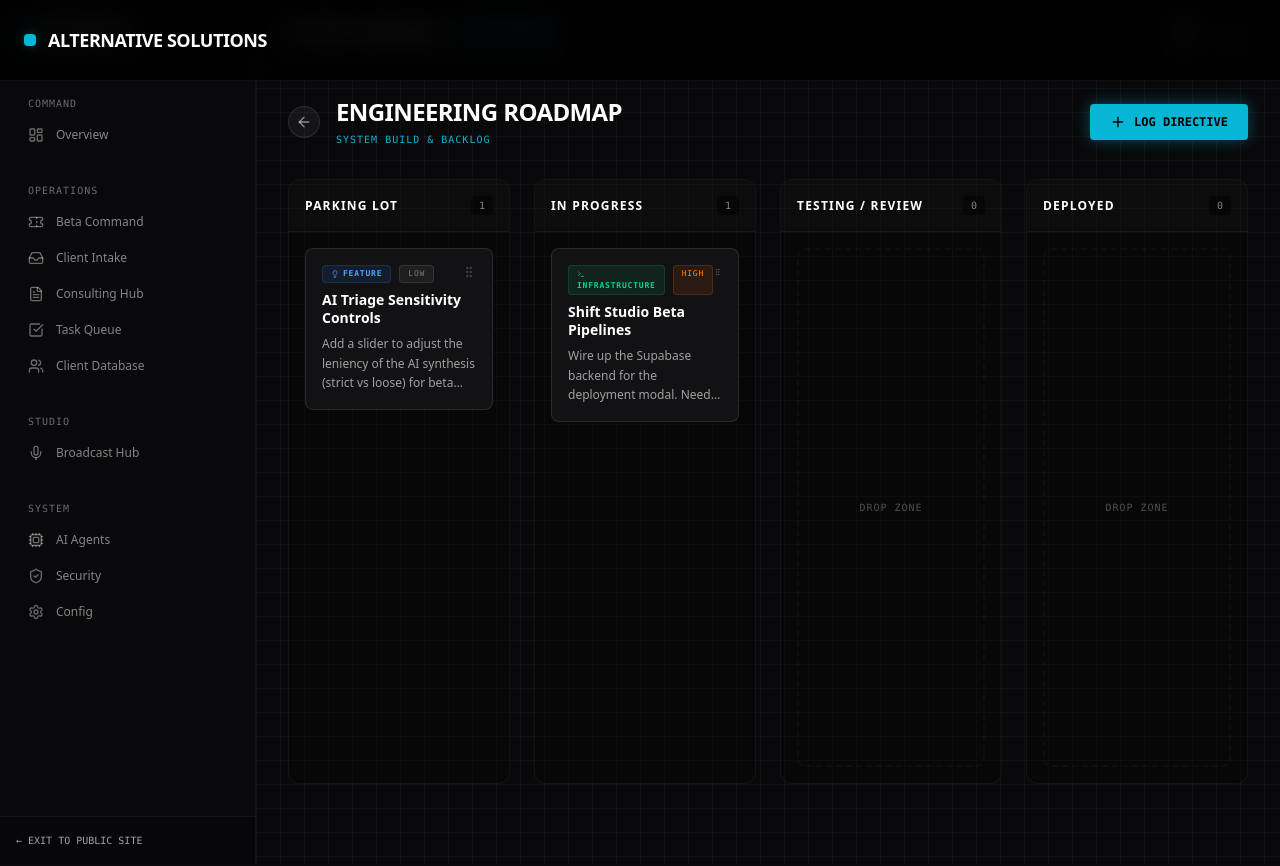
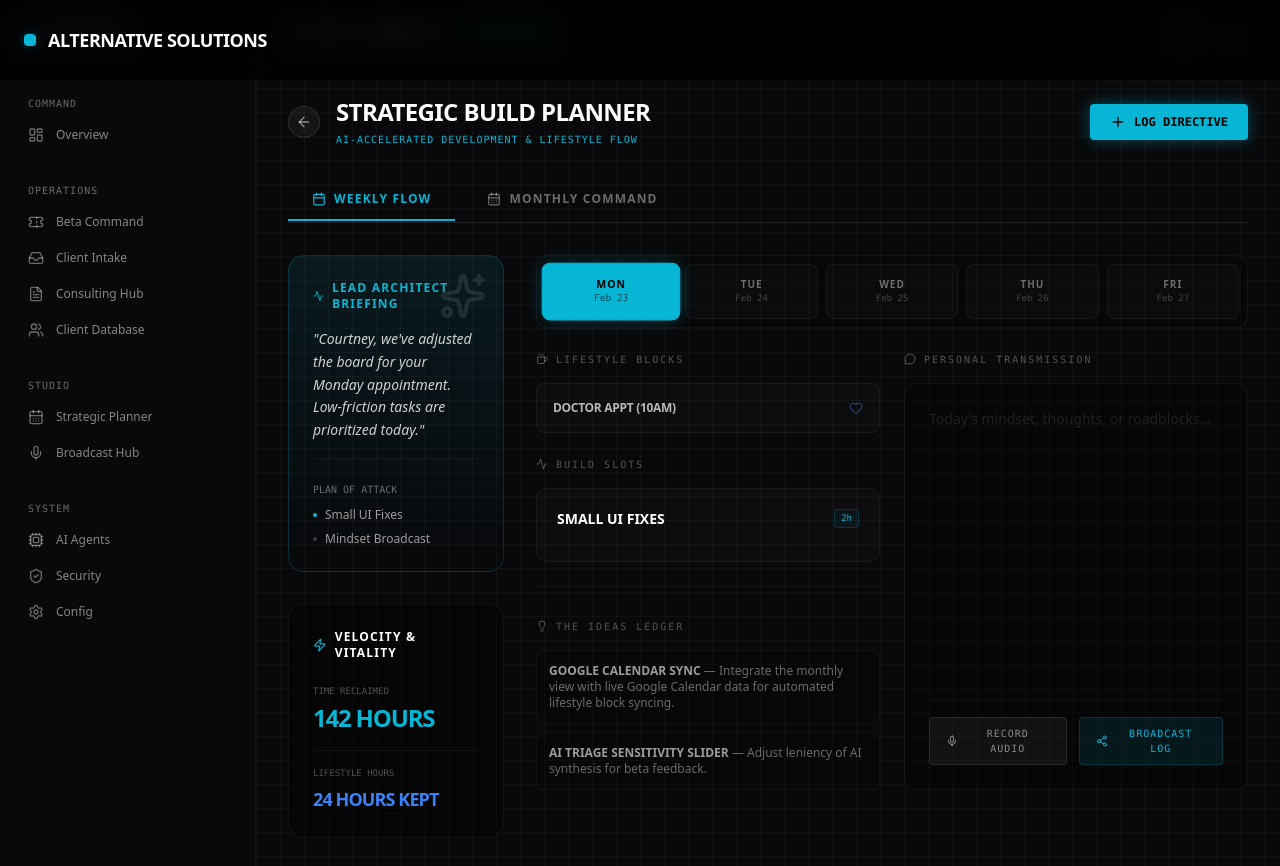
Before and after one commit to cs-alt-solutions/alternative-solutions-web, a Next.js app: page /dashboard/tasks in a window 1280 px wide. Shown: the top 866 px of the page. Built offline with nearby package versions, Linux system fonts and the light colour scheme.

Commit message:
so cool!

```diff
--- a/src/app/dashboard/layout.tsx
+++ b/src/app/dashboard/layout.tsx
@@ -5,7 +5,7 @@ import { WEBSITE_COPY } from '@/utils/glossary';
 import NavItem from '@/components/core/NavItem';
 import {
   LayoutDashboard, CheckSquare, Users, Settings, Search, Bell,
-  Cpu, ShieldCheck, Ticket, Inbox, FileText, Mic
+  Cpu, ShieldCheck, Ticket, Inbox, FileText, Mic, CalendarDays
 } from 'lucide-react';
 
 export default function DashboardLayout({ children }: { children: React.ReactNode }) {
@@ -22,7 +22,6 @@ export default function DashboardLayout({ children }: { children: React.ReactNod
         </div>
 
         <nav className="flex-1 p-4 space-y-1 overflow-y-auto">
-          {/* GROUP: COMMAND */}
           <div className="text-[10px] font-mono text-white/40 uppercase tracking-widest mb-2 px-3 mt-4">
             {sidebarCopy.GROUPS.COMMAND}
           </div>
@@ -30,7 +29,6 @@ export default function DashboardLayout({ children }: { children: React.ReactNod
             <NavItem icon={LayoutDashboard} label={sidebarCopy.OVERVIEW} />
           </Link>
 
-          {/* GROUP: OPERATIONS */}
           <div className="text-[10px] font-mono text-white/40 uppercase tracking-widest mb-2 px-3 mt-8">
             {sidebarCopy.GROUPS.OPERATIONS}
           </div>
@@ -39,20 +37,18 @@ export default function DashboardLayout({ children }: { children: React.ReactNod
           </Link>
           <NavItem icon={Inbox} label={sidebarCopy.INTAKE} />
           <NavItem icon={FileText} label={sidebarCopy.AUDITS} />
-          <Link href="/dashboard/tasks" className="block">
-            <NavItem icon={CheckSquare} label={sidebarCopy.TASKS} />
-          </Link>
           <NavItem icon={Users} label={sidebarCopy.CLIENTS} />
 
-          {/* GROUP: STUDIO */}
           <div className="text-[10px] font-mono text-white/40 uppercase tracking-widest mb-2 px-3 mt-8">
             {sidebarCopy.GROUPS.STUDIO}
           </div>
+          <Link href="/dashboard/tasks" className="block">
+            <NavItem icon={CalendarDays} label={sidebarCopy.TASKS} />
+          </Link>
           <Link href="/dashboard/broadcast" className="block">
             <NavItem icon={Mic} label={sidebarCopy.BROADCAST} />
           </Link>
 
-          {/* GROUP: SYSTEM */}
           <div className="text-[10px] font-mono text-white/40 uppercase tracking-widest mb-2 px-3 mt-8">
             {sidebarCopy.GROUPS.SYSTEM}
           </div>
--- a/src/app/dashboard/tasks/page.tsx
+++ b/src/app/dashboard/tasks/page.tsx
@@ -1,112 +1,222 @@
 /* src/app/dashboard/tasks/page.tsx */
 'use client';
 
-import React from 'react';
+import React, { useState } from 'react';
 import Link from 'next/link';
 import { WEBSITE_COPY } from '@/utils/glossary';
-import { ArrowLeft, Plus, GripVertical, Terminal, Bug, Lightbulb } from 'lucide-react';
+import {
+  ArrowLeft, Plus, Terminal, Bug, Lightbulb,
+  Mic, Share2, Activity, Zap, Sparkles, Clock,
+  Calendar, Coffee, Heart, MessageCircle, CalendarDays, ExternalLink
+} from 'lucide-react';
 
-// Pre-populating your requested placeholder so you don't forget it!
-const MOCK_TASKS = [
-  {
-    id: '1',
-    title: 'AI Triage Sensitivity Controls',
-    desc: 'Add a slider to adjust the leniency of the AI synthesis (strict vs loose) for beta feedback. Ensures we don\'t miss edge cases if AI filters too aggressively.',
-    column: 'BACKLOG',
-    tag: 'FEATURE',
-    priority: 'LOW'
-  },
-  {
-    id: '2',
-    title: 'Shift Studio Beta Pipelines',
-    desc: 'Wire up the Supabase backend for the deployment modal. Need to ensure Magic Links dispatch correctly.',
-    column: 'ACTIVE',
-    tag: 'INFRA',
-    priority: 'HIGH'
-  }
+const WEEK_FLOW = [
+  { day: 'MON', status: 'ACTIVE', date: 'Feb 23', lifeEvents: ['Doctor Appt (10am)'], tasks: [{ id: '1', title: 'Small UI Fixes', type: 'BUG', time: '2h' }] },
+  { day: 'TUE', status: 'PENDING', date: 'Feb 24', lifeEvents: ['Laundry/House'], tasks: [{ id: '2', title: 'Beta Auth Audit', type: 'INFRA', time: '4h' }] },
+  { day: 'WED', status: 'PENDING', date: 'Feb 25', lifeEvents: [], tasks: [{ id: '3', title: 'Telemetry Engine', type: 'FEATURE', time: '6h' }] },
+  { day: 'THU', status: 'PENDING', date: 'Feb 26', lifeEvents: ['Errands'], tasks: [{ id: '4', title: 'Weekly Broadcast', type: 'LOG', time: '2h' }] },
+  { day: 'FRI', status: 'PENDING', date: 'Feb 27', lifeEvents: [], tasks: [{ id: '5', title: 'Roadmap Review', type: 'INFRA', time: '3h' }] }
 ];
 
-export default function InternalRoadmap() {
-  const copy = WEBSITE_COPY.DASHBOARD.INTERNAL_TASKS;
+const MOCK_IDEAS = [
+  { id: 'i1', title: 'Google Calendar Sync', desc: 'Integrate the monthly view with live Google Calendar data for automated lifestyle block syncing.', type: 'INFRA', state: 'BACKLOG' },
+  { id: 'i2', title: 'AI Triage Sensitivity Slider', desc: 'Adjust leniency of AI synthesis for beta feedback.', type: 'FEATURE', state: 'BACKLOG' }
+];
 
-  const renderColumn = (title: string, columnKey: string) => {
-    const columnTasks = MOCK_TASKS.filter(task => task.column === columnKey);
+export default function StrategicPlannerPage() {
+  const copy = WEBSITE_COPY.DASHBOARD.STRATEGIC_PLANNER;
+  const [selectedDay, setSelectedDay] = useState('MON');
+  const [activeTab, setActiveTab] = useState<'WEEKLY' | 'MONTHLY'>('WEEKLY');
 
-    return (
-      <div className="flex-1 bg-black/20 rounded-xl border border-white/5 flex flex-col overflow-hidden">
-        <div className="p-4 border-b border-white/5 bg-white/2 flex items-center justify-between">
-          <h3 className="text-xs font-bold text-white uppercase tracking-widest">{title}</h3>
-          <span className="bg-black/50 px-2 py-0.5 rounded text-[10px] font-mono text-white/50">{columnTasks.length}</span>
-        </div>
-
-        <div className="p-4 flex-1 overflow-y-auto space-y-4">
-          {columnTasks.map(task => (
-            <div key={task.id} className="bg-bg-surface-100 border border-white/10 rounded-lg p-4 cursor-grab active:cursor-grabbing hover:border-brand-primary/40 transition-colors group">
-              <div className="flex justify-between items-start mb-2">
-                <div className="flex gap-2">
-                  <span className={`px-2 py-0.5 rounded text-[8px] font-mono font-bold uppercase tracking-widest border ${
-                    task.tag === 'FEATURE' ? 'bg-blue-500/10 text-blue-400 border-blue-500/20' :
-                    task.tag === 'BUG' ? 'bg-red-500/10 text-red-400 border-red-500/20' :
-                    'bg-emerald-500/10 text-emerald-400 border-emerald-500/20'
-                  }`}>
-                    {task.tag === 'FEATURE' ? <Lightbulb size={8} className="inline mr-1" /> : task.tag === 'BUG' ? <Bug size={8} className="inline mr-1" /> : <Terminal size={8} className="inline mr-1" />}
-                    {copy.TAGS[task.tag as keyof typeof copy.TAGS]}
-                  </span>
-                  <span className={`px-2 py-0.5 rounded text-[8px] font-mono uppercase tracking-widest border ${
-                    task.priority === 'HIGH' ? 'bg-orange-500/10 text-orange-400 border-orange-500/20' : 'bg-white/5 text-white/40 border-white/10'
-                  }`}>
-                    {task.priority}
-                  </span>
-                </div>
-                <GripVertical size={14} className="text-white/20 group-hover:text-white/50 transition-colors" />
-              </div>
-
-              <h4 className="text-sm font-bold text-white mb-2 leading-tight">{task.title}</h4>
-              <p className="text-xs text-white/60 font-light leading-relaxed line-clamp-3">{task.desc}</p>
-            </div>
-          ))}
-
-          {columnTasks.length === 0 && (
-            <div className="h-full flex items-center justify-center opacity-30 select-none border-2 border-dashed border-white/10 rounded-lg py-8">
-              <span className="text-[10px] font-mono uppercase tracking-widest">Drop Zone</span>
-            </div>
-          )}
-        </div>
-      </div>
-    );
-  };
+  const currentDayData = WEEK_FLOW.find(d => d.day === selectedDay);
 
   return (
     <div className="min-h-screen bg-bg-app text-text-main p-8 relative overflow-hidden flex flex-col font-sans">
        <div className="absolute inset-0 bg-[linear-gradient(to_right,#80808012_1px,transparent_1px),linear-gradient(to_bottom,#80808012_1px,transparent_1px)] bg-size-[24px_24px] pointer-events-none" />
 
-       <div className="max-w-full mx-auto w-full relative z-10 flex-1 flex flex-col pb-8">
+       <div className="max-w-7xl mx-auto w-full relative z-10 flex-1 flex flex-col pb-24">
 
           <div className="flex items-center justify-between mb-8">
             <div className="flex items-center gap-4">
-              <Link href="/dashboard" className="w-8 h-8 rounded-full bg-white/5 border border-white/10 flex items-center justify-center text-white/50 hover:text-brand-primary hover:border-brand-primary/30 transition-all">
+              <Link href="/dashboard" className="w-8 h-8 rounded-full bg-white/5 border border-white/10 flex items-center justify-center text-white/50 hover:text-brand-primary transition-all">
                 <ArrowLeft size={16} />
               </Link>
               <div>
                  <h1 className="text-2xl font-black uppercase tracking-tight text-white">{copy.TITLE}</h1>
-                 <span className="text-[10px] font-mono text-brand-primary uppercase tracking-widest mt-1 block">
-                   {copy.SUBTITLE}
-                 </span>
+                 <span className="text-[10px] font-mono text-brand-primary uppercase tracking-widest mt-1 block">{copy.SUBTITLE}</span>
               </div>
             </div>
-
             <button className="flex items-center gap-2 px-5 py-2.5 rounded text-xs font-mono uppercase font-bold text-black bg-brand-primary hover:bg-brand-primary/90 transition-all shadow-[0_0_15px_rgba(6,182,212,0.4)]">
               <Plus size={16} /> {copy.BTN_ADD}
             </button>
           </div>
 
-          {/* KANBAN BOARD */}
-          <div className="flex-1 flex gap-6 overflow-x-auto pb-4">
-             {renderColumn(copy.COLUMNS.BACKLOG, 'BACKLOG')}
-             {renderColumn(copy.COLUMNS.ACTIVE, 'ACTIVE')}
-             {renderColumn(copy.COLUMNS.REVIEW, 'REVIEW')}
-             {renderColumn(copy.COLUMNS.DONE, 'DONE')}
+          {/* VIEW TOGGLE TABS */}
+          <div className="flex items-center gap-2 mb-8 border-b border-white/10 pb-px">
+            <button
+              onClick={() => setActiveTab('WEEKLY')}
+              className={`px-6 py-3 text-xs font-bold uppercase tracking-widest border-b-2 transition-all flex items-center gap-2 ${activeTab === 'WEEKLY' ? 'border-brand-primary text-brand-primary' : 'border-transparent text-white/40 hover:text-white'}`}
+            >
+              <Calendar size={14} /> {copy.TABS.WEEKLY}
+            </button>
+            <button
+              onClick={() => setActiveTab('MONTHLY')}
+              className={`px-6 py-3 text-xs font-bold uppercase tracking-widest border-b-2 transition-all flex items-center gap-2 ${activeTab === 'MONTHLY' ? 'border-brand-primary text-brand-primary' : 'border-transparent text-white/40 hover:text-white'}`}
+            >
+              <CalendarDays size={14} /> {copy.TABS.MONTHLY}
+            </button>
           </div>
+
+          {activeTab === 'WEEKLY' ? (
+            <div className="grid grid-cols-1 lg:grid-cols-4 gap-8">
+              {/* (Existing Weekly Flow Column logic below) */}
+              <div className="lg:col-span-1 space-y-8">
+                 <section className="bg-linear-to-b from-brand-primary/10 to-transparent border border-brand-primary/20 rounded-2xl p-6 relative overflow-hidden">
+                    <div className="absolute top-0 right-0 p-4 opacity-10"><Sparkles size={48} /></div>
+                    <h3 className="text-xs font-black text-brand-primary uppercase tracking-widest mb-4 flex items-center gap-2">
+                      <Activity size={14} /> {copy.AI_BRIEF.TITLE}
+                    </h3>
+                    <p className="text-sm text-white/80 font-light leading-relaxed mb-4 italic">
+                      "Courtney, we've adjusted the board for your Monday appointment. Low-friction tasks are prioritized today."
+                    </p>
+                    <div className="pt-4 border-t border-white/5">
+                      <span className="text-[10px] font-mono text-white/40 uppercase">{copy.AI_BRIEF.GAME_PLAN}</span>
+                      <ul className="mt-2 space-y-2">
+                        <li className="text-xs text-white/60 flex items-center gap-2"><div className="w-1 h-1 bg-brand-primary rounded-full" /> Small UI Fixes</li>
+                        <li className="text-xs text-white/60 flex items-center gap-2"><div className="w-1 h-1 bg-white/20 rounded-full" /> Mindset Broadcast</li>
+                      </ul>
+                    </div>
+                 </section>
+
+                 <section className="bg-black/40 border border-white/5 rounded-2xl p-6">
+                    <h3 className="text-xs font-black text-white uppercase tracking-widest mb-6 flex items-center gap-2">
+                      <Zap size={14} className="text-brand-primary" /> {copy.VELOCITY.TITLE}
+                    </h3>
+                    <div className="space-y-4">
+                       <div>
+                         <span className="text-[9px] font-mono text-white/30 uppercase block mb-1">{copy.VELOCITY.SAVINGS}</span>
+                         <span className="text-2xl font-black text-brand-primary tabular-nums tracking-tighter">142 HOURS</span>
+                       </div>
+                       <div className="pt-4 border-t border-white/5">
+                         <span className="text-[9px] font-mono text-white/30 uppercase block mb-1">{copy.VELOCITY.FREEDOM}</span>
+                         <span className="text-lg font-black text-brand-secondary tabular-nums tracking-tighter">24 HOURS KEPT</span>
+                       </div>
+                    </div>
+                 </section>
+              </div>
+
+              <div className="lg:col-span-3 space-y-6">
+                 <div className="flex justify-between items-center gap-2 bg-black/20 p-2 rounded-xl border border-white/5">
+                   {WEEK_FLOW.map((d, i) => (
+                     <button
+                      key={i}
+                      onClick={() => setSelectedDay(d.day)}
+                      className={`flex-1 flex flex-col items-center py-3 rounded-lg border transition-all ${
+                       selectedDay === d.day ? 'bg-brand-primary text-black border-brand-primary shadow-[0_0_15px_rgba(6,182,212,0.3)] scale-105' :
+                       'bg-white/2 border-white/5 text-white/40 hover:text-white hover:bg-white/5'
+                     }`}
+                     >
+                       <span className="text-[10px] font-black tracking-widest">{d.day}</span>
+                       <span className="text-[9px] font-mono opacity-60">{d.date}</span>
+                     </button>
+                   ))}
+                 </div>
+
+                 <div className="grid grid-cols-1 md:grid-cols-2 gap-6">
+                    <div className="space-y-6">
+                      <section>
+                        <h3 className="text-[10px] font-mono text-white/30 uppercase tracking-[0.2em] mb-4 flex items-center gap-2">
+                          <Coffee size={12} /> Lifestyle Blocks
+                        </h3>
+                        <div className="space-y-2">
+                          {currentDayData?.lifeEvents.map((event, i) => (
+                            <div key={i} className="p-4 bg-white/2 border border-white/5 rounded-lg flex items-center justify-between">
+                              <span className="text-xs text-white/70 uppercase font-bold tracking-tight">{event}</span>
+                              <Heart size={14} className="text-brand-secondary/40" />
+                            </div>
+                          ))}
+                        </div>
+                      </section>
+
+                      <section>
+                        <h3 className="text-[10px] font-mono text-white/30 uppercase tracking-[0.2em] mb-4 flex items-center gap-2">
+                          <Activity size={12} /> Build Slots
+                        </h3>
+                        <div className="space-y-3">
+                          {currentDayData?.tasks.map((task) => (
+                            <div key={task.id} className="bg-white/2 border border-white/5 rounded-xl p-5 hover:border-brand-primary/30 transition-all">
+                              <div className="flex justify-between items-start mb-3">
+                                <h4 className="text-sm font-bold text-white uppercase">{task.title}</h4>
+                                <span className="text-[9px] font-mono text-brand-primary border border-brand-primary/20 bg-brand-primary/5 px-1.5 py-0.5 rounded">{task.time}</span>
+                              </div>
+                            </div>
+                          ))}
+                        </div>
+                      </section>
+
+                      {/* THE IDEAS LEDGER (Integrated Bottom) */}
+                      <section className="pt-8 border-t border-white/5">
+                        <h3 className="text-[10px] font-mono text-white/30 uppercase tracking-[0.2em] mb-4 flex items-center gap-2">
+                          <Lightbulb size={12} /> {copy.SECTIONS.PARKING_LOT}
+                        </h3>
+                        <div className="space-y-2">
+                          {MOCK_IDEAS.map(idea => (
+                            <div key={idea.id} className="p-3 bg-black/20 border border-white/5 rounded-lg text-xs text-white/40 hover:text-white transition-colors">
+                               <span className="font-bold uppercase text-white/60">{idea.title}</span> — {idea.desc}
+                            </div>
+                          ))}
+                        </div>
+                      </section>
+                    </div>
+
+                    <div className="space-y-6">
+                      <section className="h-full flex flex-col">
+                        <h3 className="text-[10px] font-mono text-white/30 uppercase tracking-[0.2em] mb-4 flex items-center gap-2">
+                          <MessageCircle size={12} /> Personal Transmission
+                        </h3>
+                        <div className="bg-black/30 border border-white/5 rounded-xl p-6 flex-1 flex flex-col">
+                           <textarea
+                            placeholder="Today's mindset, thoughts, or roadblocks..."
+                            className="flex-1 bg-transparent border-none outline-none text-sm text-white/60 font-light leading-relaxed resize-none placeholder:text-white/10"
+                           />
+                           <div className="pt-4 border-t border-white/5 flex items-center justify-end gap-3 mt-4">
+                              <button className="flex items-center gap-2 px-4 py-2 rounded bg-white/5 text-white/50 hover:text-white transition-colors text-[10px] font-mono uppercase tracking-widest border border-white/10">
+                                <Mic size={12} /> RECORD AUDIO
+                              </button>
+                              <button className="flex items-center gap-2 px-4 py-2 rounded bg-brand-primary/10 text-brand-primary hover:bg-brand-primary hover:text-black transition-colors text-[10px] font-mono uppercase tracking-widest border border-brand-primary/20">
+                                <Share2 size={12} /> BROADCAST LOG
+                              </button>
+                           </div>
+                        </div>
+                      </section>
+                    </div>
+                 </div>
+              </div>
+            </div>
+          ) : (
+            /* MONTHLY COMMAND / GOOGLE INTEGRATION PLACEHOLDER */
+            <div className="flex-1 flex flex-col items-center justify-center p-12 bg-black/40 border border-white/5 rounded-3xl backdrop-blur-xl relative overflow-hidden">
+               <div className="absolute inset-0 bg-[radial-gradient(circle_at_center,var(--brand-primary),transparent)] opacity-5" />
+               <CalendarDays size={64} className="text-white/10 mb-6" />
+               <h2 className="text-xl font-black text-white uppercase tracking-widest mb-2">{copy.SECTIONS.MONTHLY}</h2>
+               <p className="text-sm text-white/40 font-mono uppercase tracking-tight mb-8">System Initializing // Integration Pending</p>
+
+               <div className="grid grid-cols-1 md:grid-cols-2 gap-4 w-full max-w-2xl">
+                  <div className="p-6 bg-white/2 border border-white/5 rounded-xl flex flex-col items-center text-center">
+                    <span className="text-[10px] font-mono text-brand-primary uppercase mb-4">Phase 1: API Link</span>
+                    <p className="text-xs text-white/60 font-light leading-relaxed">Connect to Google Calendar API to pull real-time lifestyle blocks into the weekly flow.</p>
+                  </div>
+                  <div className="p-6 bg-white/2 border border-white/5 rounded-xl flex flex-col items-center text-center">
+                    <span className="text-[10px] font-mono text-brand-secondary uppercase mb-4">Phase 2: Auto-Triage</span>
+                    <p className="text-xs text-white/60 font-light leading-relaxed">AI will automatically reshuffle the 'Plan of Attack' based on calendar conflicts.</p>
+                  </div>
+               </div>
+
+               <button className="mt-12 flex items-center gap-3 px-8 py-3 rounded-full bg-white/5 text-white/40 border border-white/10 font-mono text-xs uppercase tracking-widest hover:text-white hover:border-brand-primary transition-all">
+                  <ExternalLink size={14} /> Initialize Google Auth Sync
+               </button>
+            </div>
+          )}
 
        </div>
     </div>
--- a/src/utils/glossary.js
+++ b/src/utils/glossary.js
@@ -212,12 +212,11 @@ export const WEBSITE_COPY = {
         STUDIO: "Studio",
         SYSTEM: "System"
       },
-      MODULES_HEADER: "Modules",
       OVERVIEW: "Overview",
       WAITLIST: "Beta Command",
       INTAKE: "Client Intake",
       AUDITS: "Consulting Hub",
-      TASKS: "Task Queue",
+      TASKS: "Strategic Planner",
       CLIENTS: "Client Database",
       BROADCAST: "Broadcast Hub",
       SYSTEM_HEADER: "System",
@@ -268,25 +267,31 @@ export const WEBSITE_COPY = {
         }
       }
     },
-    INTERNAL_TASKS: {
-      TITLE: "ENGINEERING ROADMAP",
-      SUBTITLE: "SYSTEM BUILD & BACKLOG",
+    STRATEGIC_PLANNER: {
+      TITLE: "STRATEGIC BUILD PLANNER",
+      SUBTITLE: "AI-ACCELERATED DEVELOPMENT & LIFESTYLE FLOW",
       BTN_ADD: "LOG DIRECTIVE",
-      COLUMNS: {
-        BACKLOG: "PARKING LOT",
-        ACTIVE: "IN PROGRESS",
-        REVIEW: "TESTING / REVIEW",
-        DONE: "DEPLOYED"
+      AI_BRIEF: {
+        TITLE: "LEAD ARCHITECT BRIEFING",
+        GAME_PLAN: "PLAN OF ATTACK"
       },
-      TAGS: {
-        FEATURE: "FEATURE",
-        BUG: "BUG",
-        INFRA: "INFRASTRUCTURE"
+      VELOCITY: {
+        TITLE: "VELOCITY & VITALITY",
+        INDUSTRY: "INDUSTRY STANDARD",
+        ARCHITECT: "ARCHITECT SPEED",
+        SAVINGS: "TIME RECLAIMED",
+        FREEDOM: "LIFESTYLE HOURS"
       },
-      PRIORITY: {
-        HIGH: "HIGH",
-        MED: "MEDIUM",
-        LOW: "LOW"
+      SECTIONS: {
+        WEEKLY: "THE WEEKLY FLOW",
+        MONTHLY: "MONTHLY LEDGER (GOOGLE SYNC)", // NEW
+        TRANSMISSIONS: "PERSONAL TRANSMISSIONS",
+        PARKING_LOT: "THE IDEAS LEDGER",
+        HISTORY: "THE HISTORICAL RECORD"
+      },
+      TABS: {
+        WEEKLY: "WEEKLY FLOW",
+        MONTHLY: "MONTHLY COMMAND"
       }
     },
     AUDIO_COMMAND: {
```
